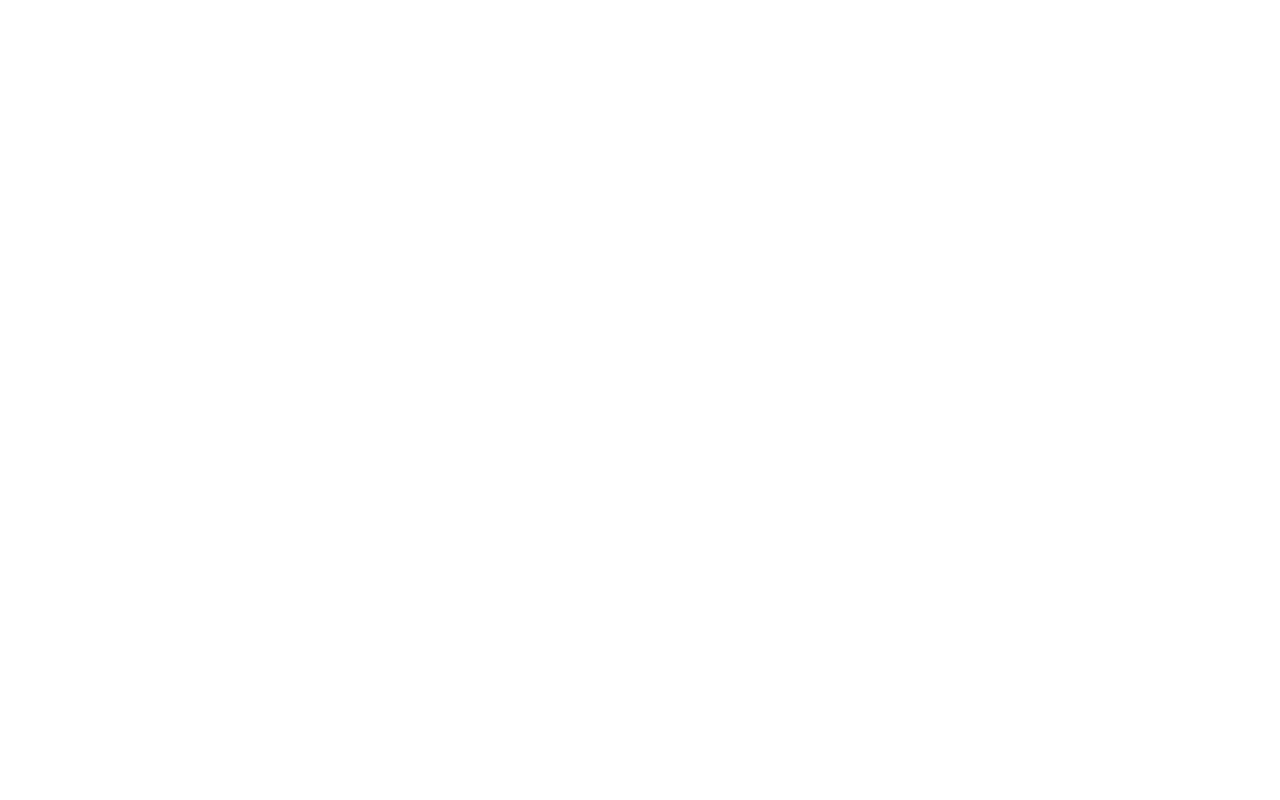
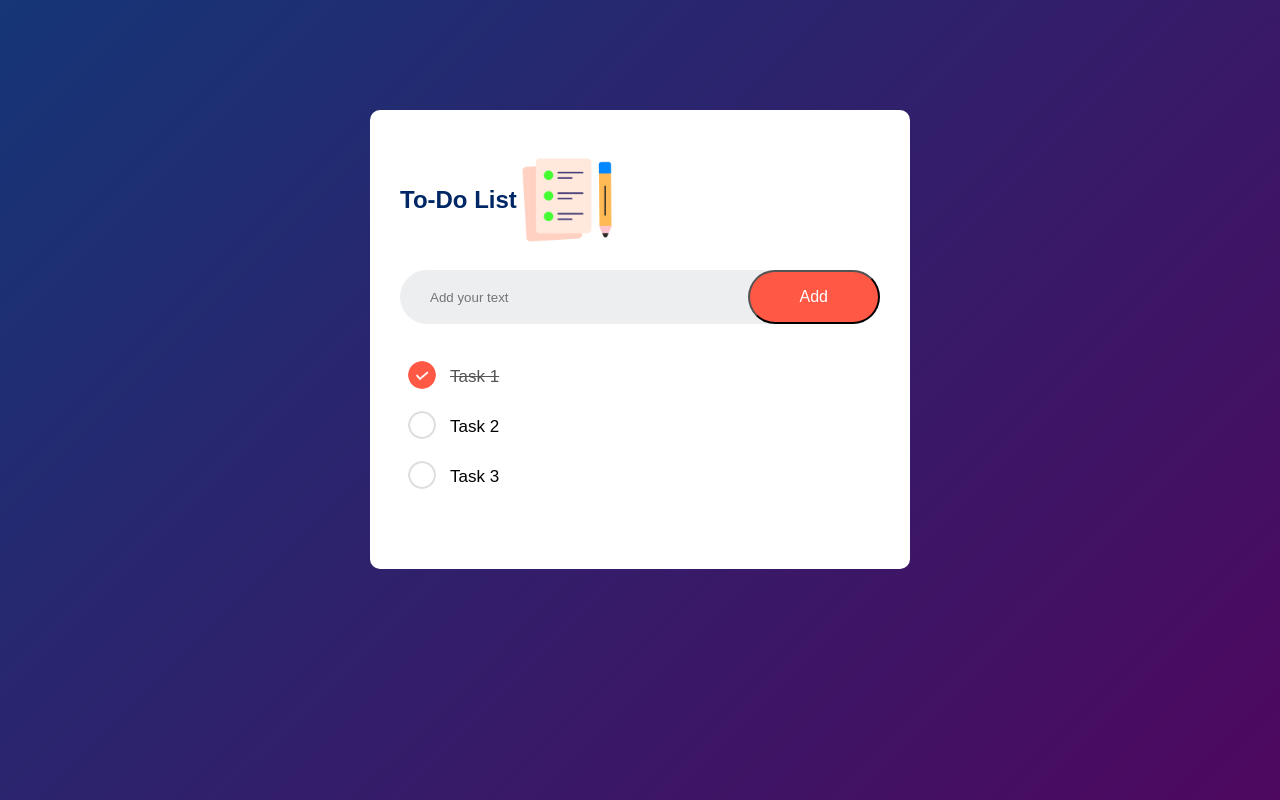
Before and after one commit to saltanat111/Interactive-To-Do-List, a plain HTML site: page to do list/index.html in a window 1280 px wide. Drawn offline with Linux system fonts and the light colour scheme.

Commit message:
static version of 'Interactive To Do List'(structure and style defined)

```diff
--- a/to do list/index.html
+++ b/to do list/index.html
@@ -7,6 +7,20 @@
     <link rel="stylesheet" href="to-do.css">
 </head>
 <body>
+    <div class="container">
+        <div class="todo-app">
+            <h2>To-Do List<img src = "images/icon.png" alt = "todo app icon"></h2>
+            <div class="row">
+                <input type="text" id = "input-box" placeholder="Add your text">
+                <button>Add</button>
+            </div>
+            <ul id = "list-container">
+                <li class="checked">Task 1</li>
+                <li>Task 2</li>
+                <li>Task 3</li>
+            </ul>
+        </div>
+    </div>
 
 </body>
 </html>
--- a/to do list/to-do.css
+++ b/to do list/to-do.css
@@ -4,3 +4,92 @@
     font-family: 'Poppins', sans-serif;
     box-sizing: border-box;
 }
+
+.container{
+    width: 100%;
+    min-height: 100vh;
+    background: linear-gradient(135deg,#153677,#4e085f);
+    padding: 10px;
+}
+
+.todo-app{
+    width: 100%;
+    max-width: 540px;
+    background: #fff;
+    margin: 100px auto 20px;
+    padding: 40px 30px 70px;
+    border-radius: 10px;
+}
+
+.todo-app h2{
+    color: #002765;
+    display: flex;
+    align-items: center;
+    margin-bottom: 20px;
+}
+
+.toodo-app h2 img{
+    width: 30px;
+    margin-left: 10px;
+}
+
+.row {
+    display: flex;
+    align-items: center;
+    justify-content: space-between;
+    background: #edeef0;
+    border-radius: 30px;
+    padding-left: 20px;
+    margin-bottom: 25px;
+}
+
+input {
+    flex: 1;
+    border: none;
+    outline: none;
+    background: transparent;
+    padding: 10px;
+}
+
+button {
+    outline: none;
+    outline: none;
+    padding: 16px 50px;
+    background: #ff5945;
+    color: #fff;
+    font-size: 16px;
+    cursor: pointer;
+    border-radius: 40px;
+}
+
+ ul li{
+    list-style: none;
+    font-size: 17px;
+    padding: 18px 8px 12px 50px;
+    user-select: none;
+    cursor: pointer;
+    position: relative;
+ }
+
+ ul li::before{
+    content: '';
+    position: absolute;
+    height: 28px;
+    width: 28px;
+    border-radius: 50%;
+    background-image: url(images/unchecked.png);
+    background-size: cover;
+    background-position: center;
+    top: 12px;
+    left: 8px;
+}
+
+ul li.checked{
+    color: #555;
+    text-decoration: line-through;
+}
+
+ul li.checked::before{
+    background-image: url(images/checked.png);
+
+}
```
